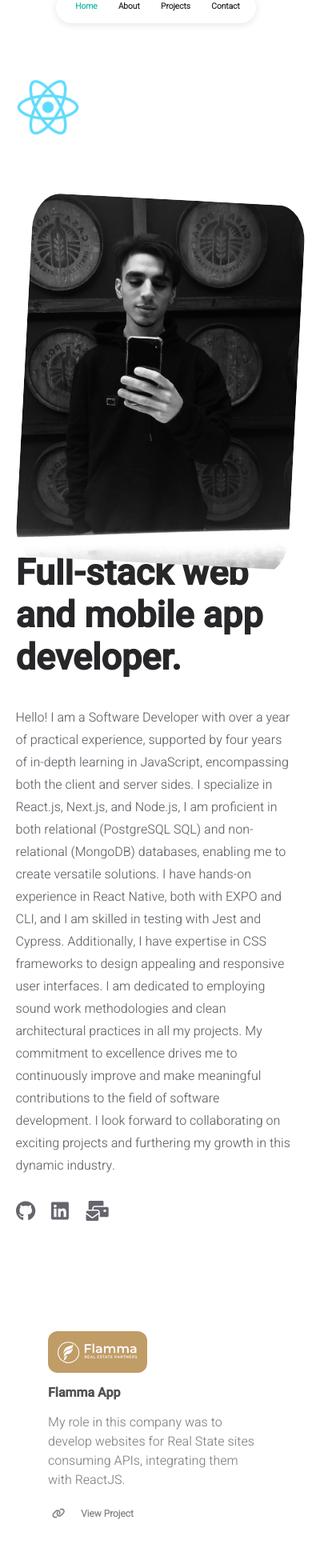
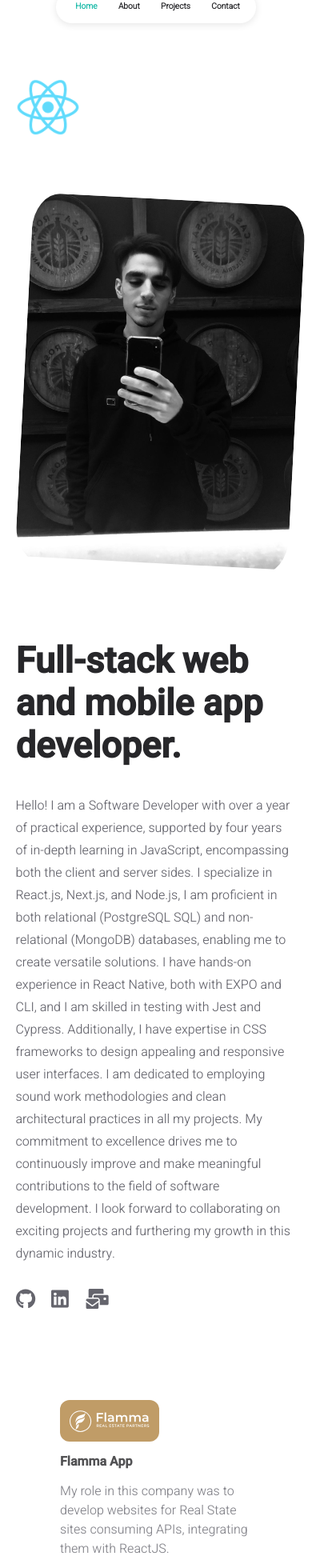
Before and after one commit to Dlunadev7/portfolio, a React (Create React App) app: page / in a window 390 px wide. Shown: the part 36-1996 px from the top of the page at 80% size. Built offline with nearby package versions, Linux system fonts and the light colour scheme.

Commit message:
Fix design bugs.

```diff
--- a/src/components/projects/styles/allProjects.css
+++ b/src/components/projects/styles/allProjects.css
@@ -3,14 +3,14 @@
 	flex-wrap: wrap;
 	padding-top: 30px;
 	padding-bottom: 30px;
-	margin: 24px -35px;
 	justify-content: center;
 }
 
 .all-projects-project {
 	box-sizing: border-box;
 	padding: 10px;
-	width: 350px;
+	max-width: 320px;
+	width: 100%;
 	height: auto;
 }
 
--- a/src/pages/styles/homepage.css
+++ b/src/pages/styles/homepage.css
@@ -125,7 +125,7 @@
 
 	.homepage-image-container {
 		padding-top: 50px;
-		padding-bottom: 50px;
+		padding-bottom: 10rem;
 		margin-left: 10px;
 		order: 1;
 	}
```
